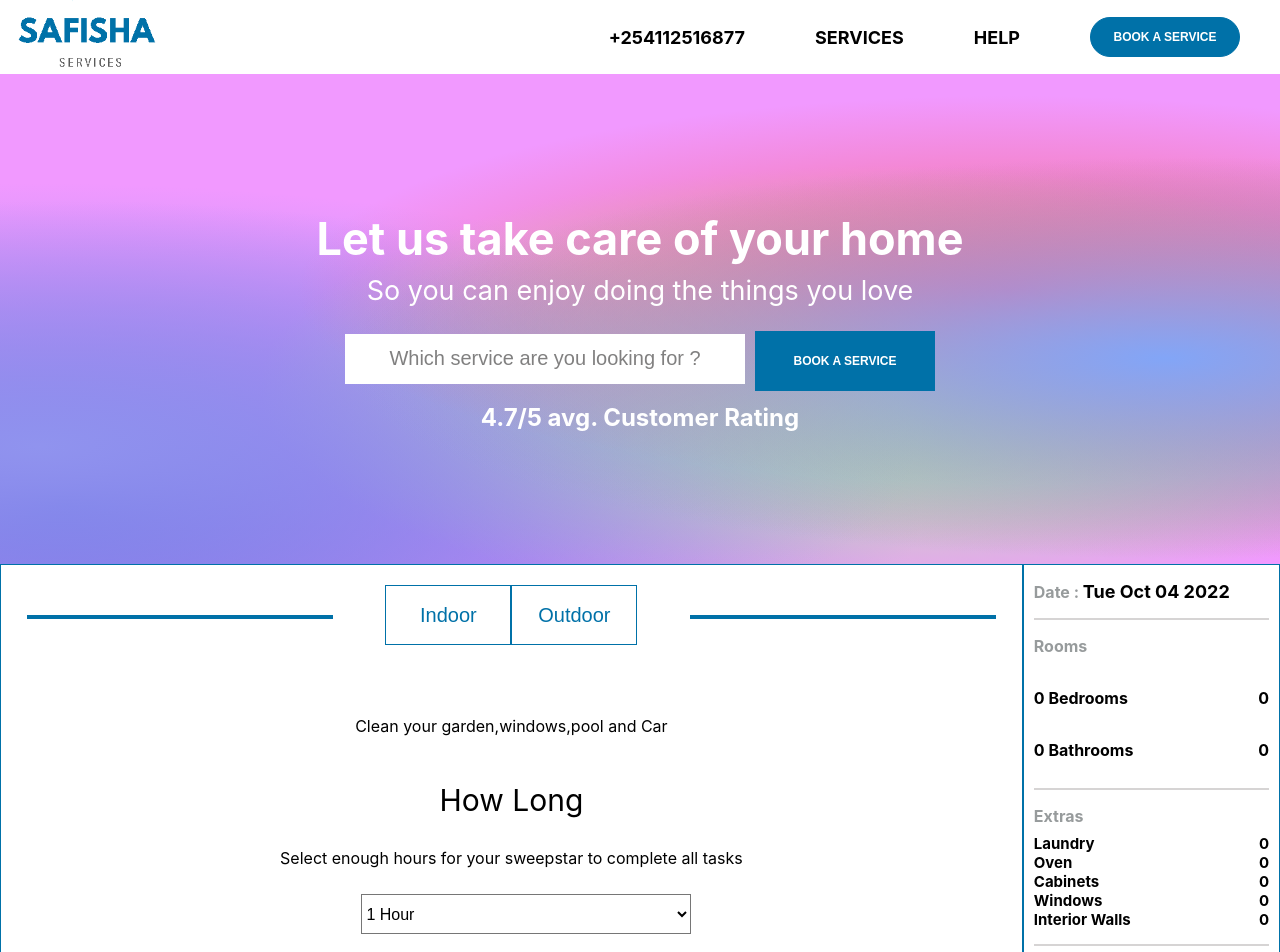
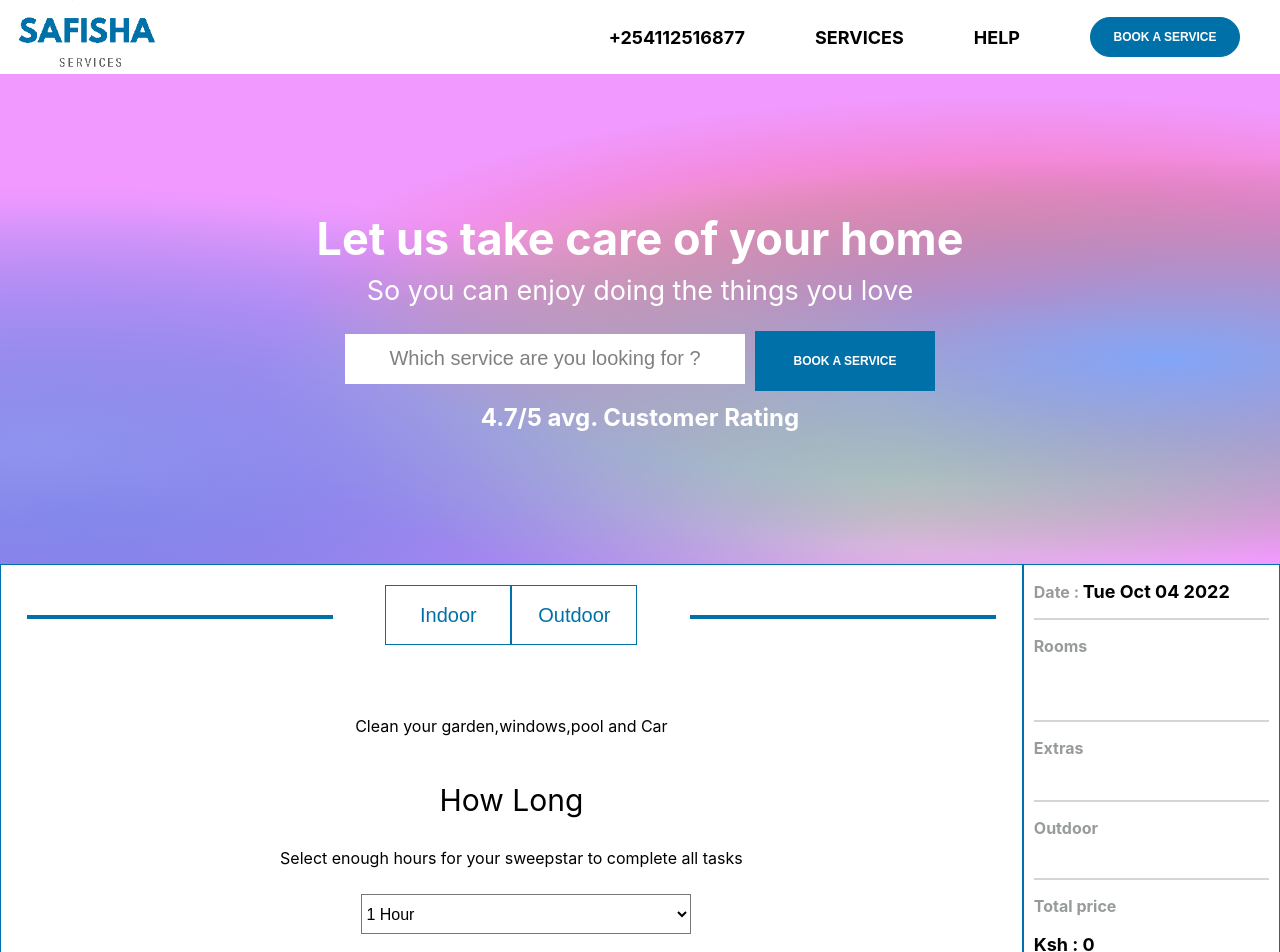
Before and after one commit to IanJether/safisha-nyumbani, a React (Create React App) app: page /outdoor in a window 1280 px wide. Shown: the top 952 px of the page. Built offline with nearby package versions, Linux system fonts and the light colour scheme.

Commit message:
Cart display

```diff
--- a/src/App.js
+++ b/src/App.js
@@ -13,8 +13,8 @@ import useIndoor from "./components/Indoor";
 function App() {
 
 
- const {renderoutdoor, hours, hourp, gprice, clprice, Oprice, wprice, pprice} = useOutdoor()
- const {renderindoor, bed,bathnum, bedprice, bednum, bath, bathprice, lprice, oprice, cprice, Wprice, iprice} = useIndoor();
+ const {renderoutdoor,buttt,butttone,butttwo,buttthree,butttfour, hours, hourp, gprice, clprice, Oprice, wprice, pprice} = useOutdoor()
+ const {renderindoor,butt,buttone,buttwo,butthree,buttfour, bed,bathnum, bedprice, bednum, bath, bathprice, lprice, oprice, cprice, Wprice, iprice} = useIndoor();
 
 
   return (
@@ -48,7 +48,7 @@ function App() {
                 </Switch>
               </div>
               <div className="appright">
-                  <Cart  {...{ hours, hourp, bathnum, gprice, clprice, Oprice, wprice, pprice, bed, bedprice, bednum, bath, bathprice, lprice, oprice, cprice, Wprice, iprice}}/>
+                  <Cart  {...{buttt,butttone,butttwo,buttthree,butttfour, butt, buttone, buttwo, butthree, buttfour, hours, hourp, bathnum, gprice, clprice, Oprice, wprice, pprice, bed, bedprice, bednum, bath, bathprice, lprice, oprice, cprice, Wprice, iprice}}/>
               </div>
           </div>
         <Footer/>
--- a/src/components/Indoor.js
+++ b/src/components/Indoor.js
@@ -16,8 +16,8 @@ const useIndoor = () => {
 
     const colRef = collection(db, `${random}`)
 
-    const [bed,setBed] = useState('Bedrooms');
-    const [bath,setBath] = useState('Bathrooms');
+    const [bed,setBed] = useState('');
+    const [bath,setBath] = useState('');
     const [bedprice,setBedprice] = useState(0);
     const [bednum,setBednum] = useState(0);
     const [bathprice,setBathprice] = useState(0);
@@ -48,7 +48,7 @@ const useIndoor = () => {
         setBedprice(350)
         setBednum(6)
     } else{
-       setBed('0 Bedrooms')
+       setBed('')
        setBedprice(0)
        setBednum(0)
     }
@@ -79,7 +79,7 @@ const useIndoor = () => {
         setBathprice(350)
         setBathnum(6)
     } else{
-        setBath('0 Bathrooms')
+        setBath('')
         setBathprice(0)
         setBathnum(0)
     }
@@ -93,13 +93,13 @@ const useIndoor = () => {
     const[iprice,setIprice] = useState(0);
 
 
-    const[butt,setButt] = useState('false');
-    const[buttone,setButtone] = useState('false');
-    const[buttwo,setButtwo] = useState('false');
-    const[butthree,setButthree] = useState('false');
-    const[buttfour,setButtfour] = useState('false');
+    const[butt,setButt] = useState('');
+    const[buttone,setButtone] = useState('');
+    const[buttwo,setButtwo] = useState('');
+    const[butthree,setButthree] = useState('');
+    const[buttfour,setButtfour] = useState('');
     const handleButton = ()=>{
-        if(butt === 'false'){
+        if(butt === ''){
             document.querySelector(".butt").style.color = '#29b949';
             document.querySelector(".butt").style.border = '1px solid #29b949';
             document.querySelector(".butt").style.backgroundColor = 'rgb(240, 255, 244)';
@@ -107,7 +107,7 @@ const useIndoor = () => {
             setLprice(100)
 
         }else{
-            setButt('false');
+            setButt('');
             setLprice(0)
             document.querySelector(".butt").style.color = '#0071a8';
             document.querySelector(".butt").style.border = '1px solid #0071a8';
@@ -115,14 +115,14 @@ const useIndoor = () => {
         }
     }
     const handleButtonone = ()=>{
-         if(buttone === 'false'){
+         if(buttone === ''){
             document.querySelector(".buttone").style.color = '#29b949';
             document.querySelector(".buttone").style.border = '1px solid #29b949';
             document.querySelector(".buttone").style.backgroundColor = 'rgb(240, 255, 244)';
             setButtone('Oven')
             setOprice(100)
          }else{
-            setButtone('false');
+            setButtone('');
             setOprice(0)
             document.querySelector(".buttone").style.color = '#0071a8';
             document.querySelector(".buttone").style.border = '1px solid #0071a8';
@@ -130,14 +130,14 @@ const useIndoor = () => {
          }
     }
     const handleButtontwo = ()=>{
-         if(buttwo === 'false'){
+         if(buttwo === ''){
             document.querySelector(".buttwo").style.color = '#29b949';
             document.querySelector(".buttwo").style.border = '1px solid #29b949';
             document.querySelector(".buttwo").style.backgroundColor = 'rgb(240, 255, 244)';
             setButtwo('Cabinets')
             setCprice(100)
          }else{
-            setButtwo('false');
+            setButtwo('');
             setCprice(0)
             document.querySelector(".buttwo").style.color = '#0071a8';
             document.querySelector(".buttwo").style.border = '1px solid #0071a8';
@@ -145,14 +145,14 @@ const useIndoor = () => {
          }
     }
     const handleButtonthree = ()=>{
-        if(butthree === 'false'){
+        if(butthree === ''){
             document.querySelector(".butthree").style.color = '#29b949';
             document.querySelector(".butthree").style.border = '1px solid #29b949';
             document.querySelector(".butthree").style.backgroundColor = 'rgb(240, 255, 244)';
             setButthree('Windows')
             setWprice(100)
          }else{
-            setButthree('false');
+            setButthree('');
             setWprice(0)
             document.querySelector(".butthree").style.color = '#0071a8';
             document.querySelector(".butthree").style.border = '1px solid #0071a8';
@@ -160,14 +160,14 @@ const useIndoor = () => {
          }
     }
     const handleButtonfour = ()=>{
-        if(buttfour === 'false'){
+        if(buttfour === ''){
             document.querySelector(".buttfour").style.color = '#29b949';
             document.querySelector(".buttfour").style.border = '1px solid #29b949';
             document.querySelector(".buttfour").style.backgroundColor = 'rgb(240, 255, 244)';
             setButtfour('Interior Walls')
             setIprice(100)
          }else{
-            setButtfour('false');
+            setButtfour('');
             setIprice(0)
             document.querySelector(".buttfour").style.color = '#0071a8';
             document.querySelector(".buttfour").style.border = '1px solid #0071a8';
@@ -178,7 +178,7 @@ const useIndoor = () => {
 
 
     return {
-        bed,bedprice,bednum,bath,bathprice,bathnum,lprice,oprice,cprice,Wprice,iprice,
+        bed,bedprice,bednum,bath,bathprice,bathnum,lprice,oprice,cprice,Wprice,iprice,butt,buttone,buttwo,butthree,buttfour,
         renderindoor:(
         <div className="Indoor">
             <div className="indoortoppart">
--- a/src/components/Outdoor.js
+++ b/src/components/Outdoor.js
@@ -16,7 +16,7 @@ const useOutdoor = () => {
     const colRef = collection(db, `${random}`)
 
 
-    const [hours,setHours] = useState('1 Hour');
+    const [hours,setHours] = useState('');
     const [hourp,setHourp] = useState(0)
 
     useEffect(()=>{
@@ -44,7 +44,7 @@ const useOutdoor = () => {
         if(hours === '8 Hours'){
             setHourp(800)
         }else{
-            console.log('Cant input this')
+             setHourp(0)
         }
     })
 
@@ -54,14 +54,14 @@ const useOutdoor = () => {
     const [wprice,setWprice] = useState (0);
     const [pprice,setPprice] = useState (0);
 
-    const[butt,setButt] = useState('false');
-    const[buttone,setButtone] = useState('false');
-    const[buttwo,setButtwo] = useState('false');
-    const[butthree,setButthree] = useState('false');
-    const[buttfour,setButtfour] = useState('false');
+    const[buttt,setButt] = useState('');
+    const[butttone,setButtone] = useState('');
+    const[butttwo,setButtwo] = useState('');
+    const[buttthree,setButthree] = useState('');
+    const[butttfour,setButtfour] = useState('');
 
     const handleButton = ()=>{
-        if(butt === 'false'){
+        if(buttt === ''){
             document.querySelector(".odbutt").style.color = '#29b949';
             document.querySelector(".odbutt").style.border = '1px solid #29b949';
             document.querySelector(".odbutt").style.backgroundColor = 'rgb(240, 255, 244)';
@@ -69,7 +69,7 @@ const useOutdoor = () => {
             setGprice(100);
 
         }else{
-            setButt('false');
+            setButt('');
             setGprice(0);
             document.querySelector(".odbutt").style.color = '#0071a8';
             document.querySelector(".odbutt").style.border = '1px solid #0071a8';
@@ -77,14 +77,14 @@ const useOutdoor = () => {
         }
     }
     const handleButtonone = ()=>{
-         if(buttone === 'false'){
+         if(butttone === ''){
             document.querySelector(".odbuttone").style.color = '#29b949';
             document.querySelector(".odbuttone").style.border = '1px solid #29b949';
             document.querySelector(".odbuttone").style.backgroundColor = 'rgb(240, 255, 244)';
             setButtone('General Cleaning')
             setCprice(100)
          }else{
-            setButtone('false');
+            setButtone('');
             setCprice(0);
             document.querySelector(".odbuttone").style.color = '#0071a8';
             document.querySelector(".odbuttone").style.border = '1px solid #0071a8';
@@ -92,14 +92,14 @@ const useOutdoor = () => {
          }
     }
     const handleButtontwo = ()=>{
-         if(buttwo === 'false'){
+         if(butttwo === ''){
             document.querySelector(".odbuttwo").style.color = '#29b949';
             document.querySelector(".odbuttwo").style.border = '1px solid #29b949';
             document.querySelector(".odbuttwo").style.backgroundColor = 'rgb(240, 255, 244)';
             setButtwo('Outside Windows')
             setOprice(100);
          }else{
-            setButtwo('false');
+            setButtwo('');
             setOprice(0);
             document.querySelector(".odbuttwo").style.color = '#0071a8';
             document.querySelector(".odbuttwo").style.border = '1px solid #0071a8';
@@ -107,14 +107,14 @@ const useOutdoor = () => {
          }
     }
     const handleButtonthree = ()=>{
-        if(butthree === 'false'){
+        if(buttthree === ''){
             document.querySelector(".odbutthree").style.color = '#29b949';
             document.querySelector(".odbutthree").style.border = '1px solid #29b949';
             document.querySelector(".odbutthree").style.backgroundColor = 'rgb(240, 255, 244)';
             setButthree('Car Washing');
             setWprice(100);
          }else{
-            setButthree('false');
+            setButthree('');
             setWprice(0);
             document.querySelector(".odbutthree").style.color = '#0071a8';
             document.querySelector(".odbutthree").style.border = '1px solid #0071a8';
@@ -122,14 +122,14 @@ const useOutdoor = () => {
          }
     }
     const handleButtonfour = ()=>{
-        if(buttfour === 'false'){
+        if(butttfour === ''){
             document.querySelector(".odbuttfour").style.color = '#29b949';
             document.querySelector(".odbuttfour").style.border = '1px solid #29b949';
             document.querySelector(".odbuttfour").style.backgroundColor = 'rgb(240, 255, 244)';
             setButtfour('Pool Cleaning')
             setPprice(100);
          }else{
-            setButtfour('false');
+            setButtfour('');
             setPprice(0)
             document.querySelector(".odbuttfour").style.color = '#0071a8';
             document.querySelector(".odbuttfour").style.border = '1px solid #0071a8';
@@ -143,7 +143,7 @@ const useOutdoor = () => {
 
 
     return {
-        hours,hourp,gprice,clprice,Oprice,wprice,pprice,
+        hours,hourp,gprice,clprice,Oprice,wprice,pprice,buttt,butttone,butttwo,buttthree,butttfour,
         renderoutdoor :(
         <div className="outdoor">
             <div><p>Clean your garden,windows,pool and Car</p></div>
--- a/src/components/cart.js
+++ b/src/components/cart.js
@@ -9,7 +9,7 @@ import { random } from './random';
 
 
 
-const Cart = ({hours, hourp, gprice, clprice, Oprice, wprice, pprice,bed,bathnum, bedprice, bednum, bath, bathprice, lprice, oprice, cprice, Wprice, iprice}) => {
+const Cart = ({buttt,butttone,butttwo,buttthree,butttfour,butt, buttone, buttwo, butthree, buttfour,hours, hourp, gprice, clprice, Oprice, wprice, pprice,bed,bathnum, bedprice, bednum, bath, bathprice, lprice, oprice, cprice, Wprice, iprice}) => {
 
     const date = new Date();
     const n = date.toDateString();
@@ -19,6 +19,7 @@ const Cart = ({hours, hourp, gprice, clprice, Oprice, wprice, pprice,bed,bathnum
 
    const [click,setClicked] = useState(false)
    const handleConfirm = () =>{
+    alert('Your service order has been placed, Please allow 30 minutes for arrival of personell');
     if (click === false){
                 console.log('iF STATEMENT RUNNING')
                 addDoc(colRef , {
@@ -66,59 +67,20 @@ const Cart = ({hours, hourp, gprice, clprice, Oprice, wprice, pprice,bed,bathnum
                         <div className="cartdp">
                             <div className="roomsdis">
                                 <div className='rootone root'>
-                                    <div><p>{bednum} Bedrooms</p></div>
-                                    <div><p>{bedprice}</p></div>
-                                </div>
-                                <div className='rootone root'>
-                                    <div><p>{bathnum} Bathrooms</p></div>
-                                    <div><p>{bathprice}</p></div>
+                                    <div><p>{bed}&nbsp;&nbsp;&nbsp; {bath} </p></div>
                                 </div>
                             </div>
                             <div className="extrasdis">
                                <div id='extrap'> <p>Extras</p></div>
                                 <div className='rootone root'>
-                                    <div><p>Laundry</p></div>
-                                    <div><p>{lprice}</p></div>
-                                </div>
-                                <div className='rootone extraspace root'>
-                                    <div><p>Oven</p></div>
-                                    <div><p>{oprice}</p></div>
-                                </div>
-                                <div className='rootone extraspace root'>
-                                    <div><p>Cabinets</p></div>
-                                    <div><p> {cprice}</p></div>
-                                </div>
-                                <div className='rootone extraspace root'>
-                                    <div><p>Windows</p></div>
-                                    <div> <p> {Wprice}</p></div>
-                                </div>
-                                <div className='rootone extraspace root'>
-                                    <div><p>Interior Walls</p></div>
-                                    <div> <p> {iprice}</p></div>
+                                    <div><p>{butt}&nbsp;&nbsp;&nbsp;{buttone}&nbsp;&nbsp;&nbsp;{buttwo}&nbsp;&nbsp;&nbsp;{butthree}&nbsp;&nbsp;&nbsp;{buttfour}</p></div>
                                 </div>
                             </div>
                             <div className="outdoordis">
                                 <div id='extrapp'><p>Outdoor</p></div>
                                 <div><p>{hours}</p></div>
                                 <div className="gardening extraspace root">
-                                    <div><p>Gardening</p></div>
-                                    <div><p>{gprice}</p></div>
-                                </div>
-                                <div className="gcleaning extraspace root">
-                                    <div><p>General Cleaning</p></div>
-                                    <div><p>{clprice}</p></div>
-                                </div>
-                                <div className="oswindows extraspace root">
-                                    <div><p>Outside Cleaning</p></div>
-                                    <div><p>{Oprice}</p></div>
-                                </div>
-                                <div className="Car washing extraspace root">
-                                    <div><p>Car Washing</p></div>
-                                    <div><p>{wprice}</p></div>
-                                </div>
-                                <div className="Pool Cleaning extraspace root">
-                                    <div><p>Pool Cleaning</p></div>
-                                    <div><p>{pprice}</p></div>
+                                    <div><p>{buttt}&nbsp;&nbsp;&nbsp;{butttone}&nbsp;&nbsp;&nbsp;{butttwo}&nbsp;&nbsp;&nbsp;{buttthree}&nbsp;&nbsp;&nbsp;{butttfour}</p></div>
                                 </div>
                             </div>
                             <div className="servicedis root">
--- a/src/index.css
+++ b/src/index.css
@@ -307,7 +307,7 @@ code {
 #extrap{
   font-weight: bold;
   color: #979b9c;
-  margin-bottom: -23px;
+  margin-bottom: -8px;
   font-size: 16px;
 }
 #extrapp{
@@ -358,13 +358,8 @@ code {
   display: flex;
   justify-content: center;
 }
-
-.root{
-  display: flex;
-  justify-content: space-between;
-}
 .extraspace{
-  margin-top: -30px;
+  margin-top: -10px;
 }
 .outdoordis{
   border-bottom: 2px solid rgb(214, 212, 212);
```
